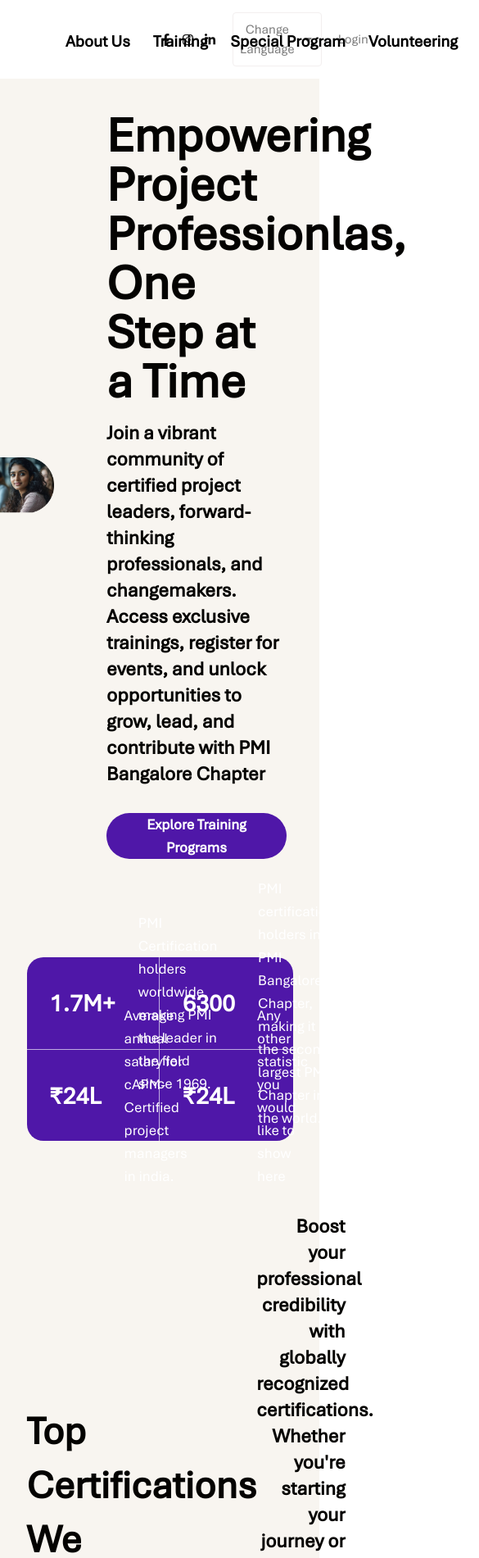
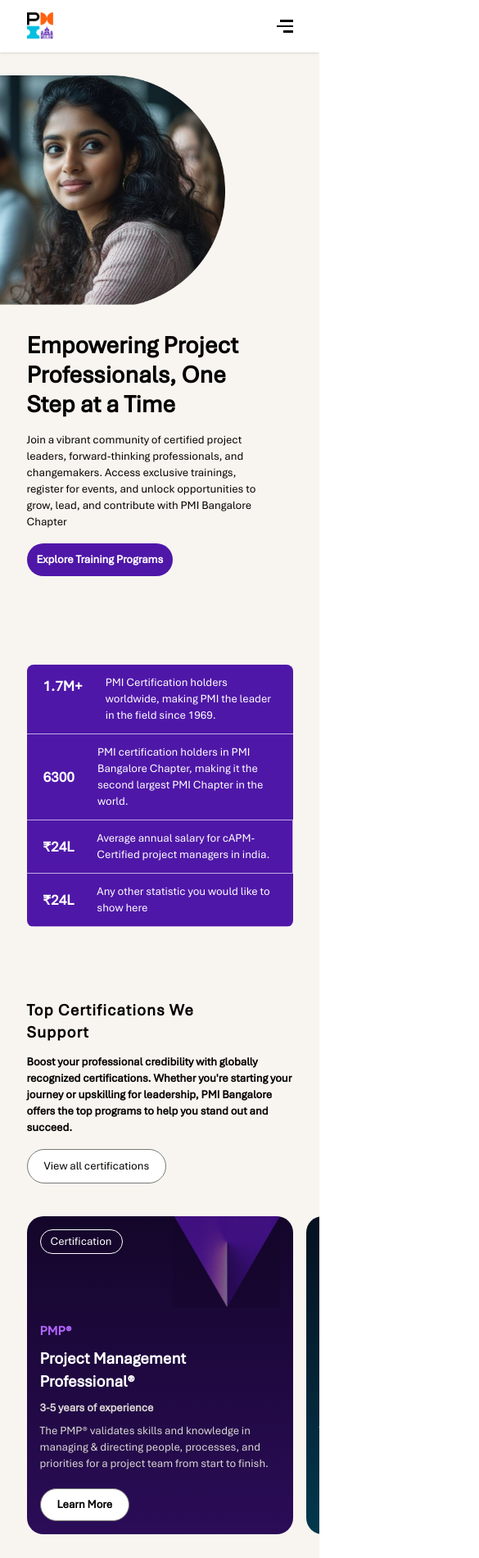
Before and after one commit to Praise-Oyeniyi/pmi, a React (Vite) app: page / in a window 390 px wide. Shown: the top 1901 px of the page at 82% size, 585 px wide, since content can reach past the window. Built offline with nearby package versions, Linux system fonts and the light colour scheme.

Commit message:
reponsiveness

```diff
--- a/src/components/global/Header.jsx
+++ b/src/components/global/Header.jsx
@@ -1,15 +1,22 @@
 import React from 'react'
 import Logo from '../../assets/images/logo.png';
+import mLogo from '../../assets/icons/mobile-logo.svg';
 import { FaFacebookF, FaInstagram, FaLinkedinIn, FaCaretDown    } from "react-icons/fa";
 import { Link } from 'react-router';
+import { FaChevronRight } from 'react-icons/fa6';
+import { useState } from 'react';
+import { AiOutlineClose } from "react-icons/ai";
 
 
 
 
 const Header = () => {
+    const [nav,setNav] = useState(false)
+
+
   return (
-    <header className='w-full bg-white h-24 flex items-center cursor-pointer'>
-        <div className="header-inner w-full flex justify-between items-center px-7">
+    <header className='w-full bg-white max-h-24 flex items-center cursor-pointer'>
+        <div className="header-inner w-full justify-between items-center px-7 hidden md:flex">
 
 
             <div className="header-left w-3/6 flex items-center gap-x-10">
@@ -19,7 +26,7 @@
                     </div>
                 </Link>
 
-                <div className="menu w-fit">
+                <nav className="menu w-fit">
                     <ul className='text-black flex items-center gap-x-1 text-xl font-semibold h-24 relative'>
                         <li className='min-w-fit h-full'>
                             <Link to={'/About'}>
@@ -54,7 +61,7 @@
                             </Link>
                         </li>
                     </ul>
-                </div>
+                </nav>
             </div>
 
             <div className="header-right flex w-auto items-center gap-x-5">
@@ -69,6 +76,77 @@
 
         </div>
 
+        <div className="mobile-nav w-full relative md:hidden">
+            <div className='w-full shadow-sm'>
+                <div className='relative flex justify-between w-5/6 mx-auto h-16 items-center'>
+                    <div className="m-logo">
+                        <img src={mLogo} alt="PMI logo" />
+                    </div>
+
+                    <div onClick={()=>setNav(!nav)}>
+                        {!nav?<div className='cursor-pointer space-y-1 '>
+                            <div className='bg-dark w-4 h-[0.15rem] ml-auto'></div>
+                            <div className='bg-dark w-5 h-[0.15rem]'></div>
+                            <div className='bg-dark w-3 h-[0.15rem] ml-auto'></div>
+                        </div>
+                        :
+                            <AiOutlineClose size={20} className="text-dark"/>
+                        }
+                    </div>
+                </div>
+
+                <div className={`mobile-head-links-outer w-full duration-300 transition-all ease-in-out relative ${nav?'left-0':'-left-100'}`}>
+                    <div className="mobile-outer w-full h-screen bg-hero-bg absolute">
+                        <nav className="menu w-full">
+                            <ul className='text-dark w-full'>
+                                <li className='w-full h-full '>
+                                    <Link to={'/About'}>
+                                        <div className='text-sm font-medium flex justify-between px-7 pr-9 py-3 border-b border-b-[#BFBFBF] items-center'>About Us <FaChevronRight size={10}/></div>
+                                    </Link>
+                                </li>
+                                <li className='w-full h-full '>
+                                    <Link to={'/Training'}>
+                                        <div className='text-sm font-medium flex justify-between px-7 pr-9 py-3 border-b border-b-[#BFBFBF] items-center'>Training <FaChevronRight size={10}/></div>
+                                    </Link>
+                                </li>
+
+                                <li className='w-full h-full   relative'>
+                                    <Link to={'/Home/Special Program/'}>
+                                        <div className='text-sm font-medium px-7 pr-9 py-3 border-b border-b-[#BFBFBF] flex justify-between items-center'>Special Program <FaChevronRight size={10}/></div>
+                                    </Link>
+                                    <ul className='font-normal w-full space-y-2 hidden  text-[#676767] bg-white px-7 pr-9 py-3 border-t-4 border-t-transparent'>
+                                        <li className=''>E&C PM Footprints</li>
+                                        <li>PM Footprints</li>
+                                        <li>PM Enrich</li>
+                                        <li>Academic Relations</li>
+                                        <li>Non-Profits and NGOs</li>
+                                        <li>PM Open Space</li>
+                                    </ul>
+                                </li>
+                                <li className='w-full h-full '>
+                                    <div className='text-sm font-medium flex justify-between px-7 pr-9 py-3 border-b border-b-[#BFBFBF] items-center'>Volunteering <FaChevronRight size={10}/></div>
+                                </li>
+                                <li className='w-full h-full'>
+                                    <Link to={'/Contact'}>
+                                        <div className='text-sm font-medium flex justify-between px-7 pr-9 py-3 items-center'>Contact <FaChevronRight size={10}/></div>
+                                    </Link>
+                                </li>
+                            </ul>
+                        </nav>
+
+                        <div className='mt-5 cursor-pointer space-y-5'>
+                            <button className='w-5/6 mx-auto flex text-sm font-normal justify-between items-center border border-[#F3EFEF] px-3 rounded-md text-[#7C7C7C] gap-x-2 bg-[#FDFDFD] h-[2.9rem]'>Change Language <span><FaCaretDown /></span></button>
+                            <h5 className='text-base text-center font-normal text-[#7C7C7C] tracking-wide'>Log In</h5>
+                        </div>
+                    </div>
+
+                </div>
+            </div>
+
+
+
+        </div>
+
     </header>
   )
 }
--- a/src/components/home/CertBox.jsx
+++ b/src/components/home/CertBox.jsx
@@ -3,26 +3,26 @@
 
 const CertBox = ({image, title, mainTitle, subTitle, boxInfo, gradient, titleColor}) => {
   return (
-    <div className={`w-full h-[38rem] overflow-hidden px-5 pb-6 box-outer rounded-[1.25rem] bg-gradient-to-b ${gradient} ${titleColor === 'text-[#200F3B]' && ' border border-[#291843b4] '}`}>
+    <div className={`w-full h-fit md:h-[38rem] overflow-hidden px-4 md:px-5 pb-4 md:pb-6 box-outer rounded-[1.25rem] bg-gradient-to-b ${gradient} ${titleColor === 'text-[#200F3B]' && ' border border-[#291843b4] '}`}>
         <div className="box-inner relative flex flex-col justify-between h-full">
             <div>
                 <div className='flex justify-between'>
-                    <button className={`tag my-6 text-white border border-white rounded-full px-3 h-[1.875rem] flex justify-center items-center w-fit ${titleColor === 'text-[#200F3B]' && ' border !border-[#291843] !text-[#291843] '}`}>Certification</button>
-                    <img src={image} alt="tag-icon" className='relative h-48 opacity-40'/>
+                    <button className={`tag my-4 md:my-6 text-white border border-white rounded-full px-3 h-[1.875rem] text-sm md:text-base flex justify-center items-center w-fit ${titleColor === 'text-[#200F3B]' && ' border !border-[#291843] !text-[#291843] '}`}>Certification</button>
+                    <img src={image} alt="tag-icon" className='relative h-28 md:h-48 opacity-40'/>
                 </div>
 
                 <div className="box-body mt-2">
-                    <h5 className={`text-3xl font-bold py-3 ${titleColor}`}>{title}</h5>
-                    <h4 className={`text-white text-4xl tracking-tighter font-semibold  ${titleColor === 'text-[#200F3B]' && ' !text-[#291843] '}`}>{mainTitle}</h4>
-                    <div className={`mt-5`}>
-                        <h6 className={`text-xl font-semibold text-off-white pb-2 ${titleColor === 'text-[#200F3B]' && ' !text-[#291843] '}`}>{subTitle}</h6>
-                        <p className={`font-normal text-lg text-off-white ${titleColor === 'text-[#200F3B]' && '!text-[#3A2B51] '}`}>{boxInfo}</p>
+                    <h5 className={`text-base md:text-3xl font-bold py-2 md:py-3 ${titleColor}`}>{title}</h5>
+                    <h4 className={`text-white text-xl md:text-4xl md:tracking-tighter font-semibold  ${titleColor === 'text-[#200F3B]' && ' !text-[#291843] '}`}>{mainTitle}</h4>
+                    <div className={`mt-2 md:mt-5`}>
+                        <h6 className={`text-sm md:text-xl font-semibold text-off-white pb-2 ${titleColor === 'text-[#200F3B]' && ' !text-[#291843] '}`}>{subTitle}</h6>
+                        <p className={`font-normal text-sm md:text-lg text-off-white ${titleColor === 'text-[#200F3B]' && '!text-[#3A2B51] '}`}>{boxInfo}</p>
                     </div>
                 </div>
             </div>
 
             <Link to={'/Home/Certifications/1'}>
-                <button className='w-fit mt-5 flex text-lg font-semibold justify-center items-center bg-white border border-cgray h-10 px-5 rounded-full text-black'>
+                <button className='w-fit mt-5 flex text-sm md:text-lg font-semibold justify-center items-center bg-white border border-cgray h-10 px-5 rounded-full text-black'>
                     Learn More
                 </button>
             </Link>
--- a/src/components/home/CertNumber.jsx
+++ b/src/components/home/CertNumber.jsx
@@ -3,29 +3,29 @@
 const CertNumber = () => {
   return (
     <div className='w-full my-20 mb-22'>
-        <div className="cert-no-inner text-white w-5/6 mx-auto bg-secondary rounded-[1.25rem]">
-            <div className="h-28 cert-inner-top flex justify-between w-full">
-                <div className='flex items-center px-7 py-3 justify-start gap-x-7 w-3/6 border-r border-r-[#ffffffa4]'>
-                    <h4 className='text-3xl font-bold'>1.7M+</h4>
-                    <p className='font-normal text-lg'>PMI Certification holders worldwide, making PMI the leader in the field since 1969.</p>
+        <div className="cert-no-inner text-white w-5/6 mx-auto bg-secondary rounded-lg md:rounded-[1.25rem]">
+            <div className="h-fit md:h-28 cert-inner-top md:flex justify-between w-full">
+                <div className='flex items-start md:items-center md:px-7 px-5 border-b md:border-b-0 border-b-[#ffffffa4]  py-3 justify-start gap-x-7 md:w-3/6 md:border-r border-r-[#ffffffa4]'>
+                    <h4 className='text-lg md:text-3xl font-bold'>1.7M+</h4>
+                    <p className='font-normal text-sm md:text-lg'>PMI Certification holders worldwide, making PMI the leader in the field since 1969.</p>
                 </div>
 
-                <div className='flex items-center px-7 py-3 justify-start gap-x-7 w-3/6'>
-                    <h4 className='text-3xl font-bold'>6300</h4>
-                    <p className='font-normal text-lg'>PMI certification holders in PMI Bangalore Chapter, making it the second largest PMI Chapter in the world.</p>
+                <div className='flex items-center md:px-7 px-5 border-b md:border-b-0 border-b-[#ffffffa4]  py-3 justify-start gap-x-7 md:w-3/6'>
+                    <h4 className='text-lg md:text-3xl font-bold'>6300</h4>
+                    <p className='font-normal text-sm md:text-lg'>PMI certification holders in PMI Bangalore Chapter, making it the second largest PMI Chapter in the world.</p>
                 </div>
             </div>
 
 
-            <div className="h-28 cert-inner-bottom border-t border-t-[#ffffffa4] flex justify-between w-full">
-                <div className='flex items-center px-7 py-3 justify-start gap-x-7 w-3/6 border-r border-r-[#ffffffa4]'>
-                    <h4 className='text-3xl font-bold'>₹24L</h4>
-                    <p className='font-normal text-lg'>Average annual salary for cAPM-Certified project managers in india.</p>
+            <div className="h-fit md:h-28 cert-inner-bottom md:border-t border-t-[#ffffffa4] md:flex justify-between w-full">
+                <div className='flex items-center md:px-7 px-5 border-b md:border-b-0 border-b-[#ffffffa4]  py-3 justify-start gap-x-7 md:w-3/6 border-r border-r-[#ffffffa4]'>
+                    <h4 className='text-lg md:text-3xl font-bold'>₹24L</h4>
+                    <p className='font-normal text-sm md:text-lg'>Average annual salary for cAPM-Certified project managers in india.</p>
                 </div>
 
-                <div className='flex items-center px-7 py-3 justify-start gap-x-7 w-3/6'>
-                    <h4 className='text-3xl font-bold'>₹24L</h4>
-                    <p className='font-normal text-lg'>Any other statistic you would like to show here</p>
+                <div className='flex items-center md:px-7 px-5 border-b md:border-b-0 border-b-[#ffffffa4]  py-3 justify-start gap-x-7 md:w-3/6'>
+                    <h4 className='text-lg md:text-3xl font-bold'>₹24L</h4>
+                    <p className='font-normal text-sm md:text-lg'>Any other statistic you would like to show here</p>
                 </div>
             </div>
         </div>
--- a/src/components/home/CertSupport.jsx
+++ b/src/components/home/CertSupport.jsx
@@ -44,26 +44,29 @@
   return (
     <div className='top-cert-outer w-full pb-20'>
         <div className="cert-inner w-5/6 mx-auto pb-10">
-            <div className="top flex w-full justify-between items-center">
-                <div className='space-y-5'>
-                    <h3 className='text-5xl font-bold w-4/6 leading-snug'>Top Certifications We Support</h3>
-                    <button className='bg-white rounded-full flex justify-center items-center border border-cgray px-7 h-[3rem]'>View all certifications</button>
+            <div className="top md:flex w-full justify-between items-center">
+                <div className='space-y-3 md:space-y-5'>
+                    <h3 className='text-xl md:text-5xl font-bold w-5/6 md:w-4/6 leading-snug tracking-wider md:tracking-normal'>Top Certifications We Support</h3>
+                    <button className='bg-white hidden rounded-full md:flex justify-center items-center border border-cgray px-7 h-[3rem]'>View all certifications</button>
                 </div>
 
-                <p className='text-2xl font-semibold w-2/6 text-right'>Boost your professional credibility
+                <p className='text-sm md:text-2xl font-semibold md:w-2/6 md:text-right'>Boost your professional credibility
                     with globally recognized certifications.
                     Whether you're starting your journey
                     or upskilling for leadership, PMI
                     Bangalore offers the top programs to
                     help you stand out and succeed.
                 </p>
+
+                <button className='bg-white md:hidden text-sm rounded-full flex justify-center items-center border border-cgray px-5 h-[2.6rem] mt-4'>View all certifications</button>
+
             </div>
         </div>
 
 
         <div className="certBox flex w-5/6 mx-auto gap-x-4 min-h-fit justify-between items-stretch ">
             {supportBox.map((e,index)=>(
-                <div key={index} className="w-2/6 h-auto">
+                <div key={index} className="md:w-2/6 min-w-full max-w-full h-auto">
                     <CertBox title={e.title} mainTitle={e.mainTitle} subTitle={e.subTitle} image={e.imageIcon} gradient={e.gradient} boxInfo={e.boxInfo} titleColor={e.titleColor}/>
                 </div>
             ))}
--- a/src/components/home/Hero.jsx
+++ b/src/components/home/Hero.jsx
@@ -5,20 +5,20 @@
 const Hero = () => {
   return (
     <div className='hero-outer bg-hero-bg'>
-        <div className="hero-inner py-10 flex justify-between items-center gap-x-[4rem]">
-            <div className="hero-image-section w-[50rem]">
+        <div className="hero-inner py-7 space-y-7 sm:space-y-0 sm:py-10 block md:flex justify-between items-center gap-x-[4rem]">
+            <div className="hero-image-section w-[17.2rem]  md:w-[50rem]">
                 <img src={heroBg} alt="pmi hero section media"  className='object-cover h-full w-full'/>
             </div>
 
-            <div className="hero-text w-4/6">
-                <div className="hero-text-inner space-y-4 pr-10">
-                    <h2 className='text-6xl font-bold' >Empowering Project Professionlas, One Step at a Time</h2>
-                    <p className='font-semibold text-2xl'>
+            <div className="hero-text w-full md:w-4/6">
+                <div className="hero-text-inner space-y-4 pr-10 sm:w-full w-5/6 mx-auto">
+                    <h2 className='text-3xl md:text-6xl font-bold' >Empowering Project Professionals, One Step at a Time</h2>
+                    <p className='font-medium text-sm md:text-2xl'>
                         Join a vibrant community of certified project leaders, forward-thinking professionals,
                         and changemakers. Access exclusive trainings, register for events, and unlock opportunities
                         to grow, lead, and contribute with PMI Bangalore Chapter
                     </p>
-                    <button className='bg-secondary mt-8 w-fit flex items-center justify-center text-lg font-semibold text-white h-[3.5rem] px-8 rounded-full'>
+                    <button className='bg-secondary md:mt-8 w-fit flex items-center justify-center text-sm sm:text-lg font-semibold text-white h-[2.5rem] md:h-[3.5rem] px-3 md:px-7 rounded-full'>
                         Explore Training Programs
                     </button>
                 </div>
--- a/src/pages/Home.jsx
+++ b/src/pages/Home.jsx
@@ -9,7 +9,7 @@
 
 const Home = () => {
   return (
-    <div className='w-screen h-auto bg-hero-bg font-aptos text-dark'>
+    <div className='w-screen h-auto bg-hero-bg font-aptos text-dark !overflow-x-hidden'>
         <Header/>
         <Hero/>
         <CertNumber/>
```
Also changed, not shown: src/components/global/Footer.jsx (+25 -15 lines), src/components/home/Engaged.jsx (+4 -4 lines), src/components/home/EngagedBox.jsx (+7 -7 lines), src/components/home/FaqBanner.jsx (+7 -7 lines), src/assets/icons/mobile-logo.svg (added).
